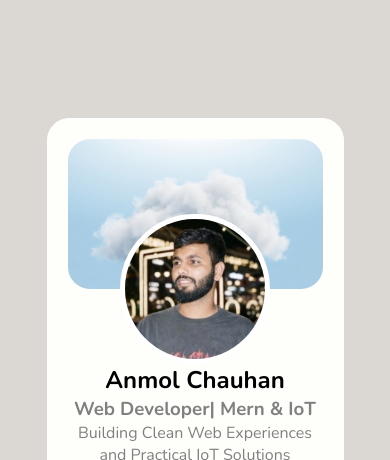
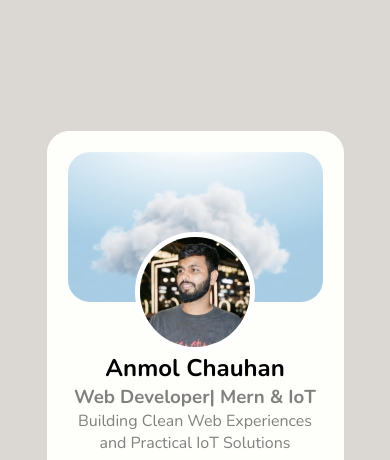
Before and after one commit to anmolchauhan82190-beep/Profile-Card, a plain HTML site: page index.html in a window 390 px wide. Shown: the top 460 px of the page. Drawn offline with Linux system fonts and the light colour scheme.

Commit message:
Update styles.css

```diff
--- a/styles.css
+++ b/styles.css
@@ -220,4 +220,9 @@
     div.Cover-Banner {
         height: 150px;
     }
+    div.Profile-Image {
+        width: 120px;
+        height: 120px;
+        margin-top: -70px;
+    }
 }
```
